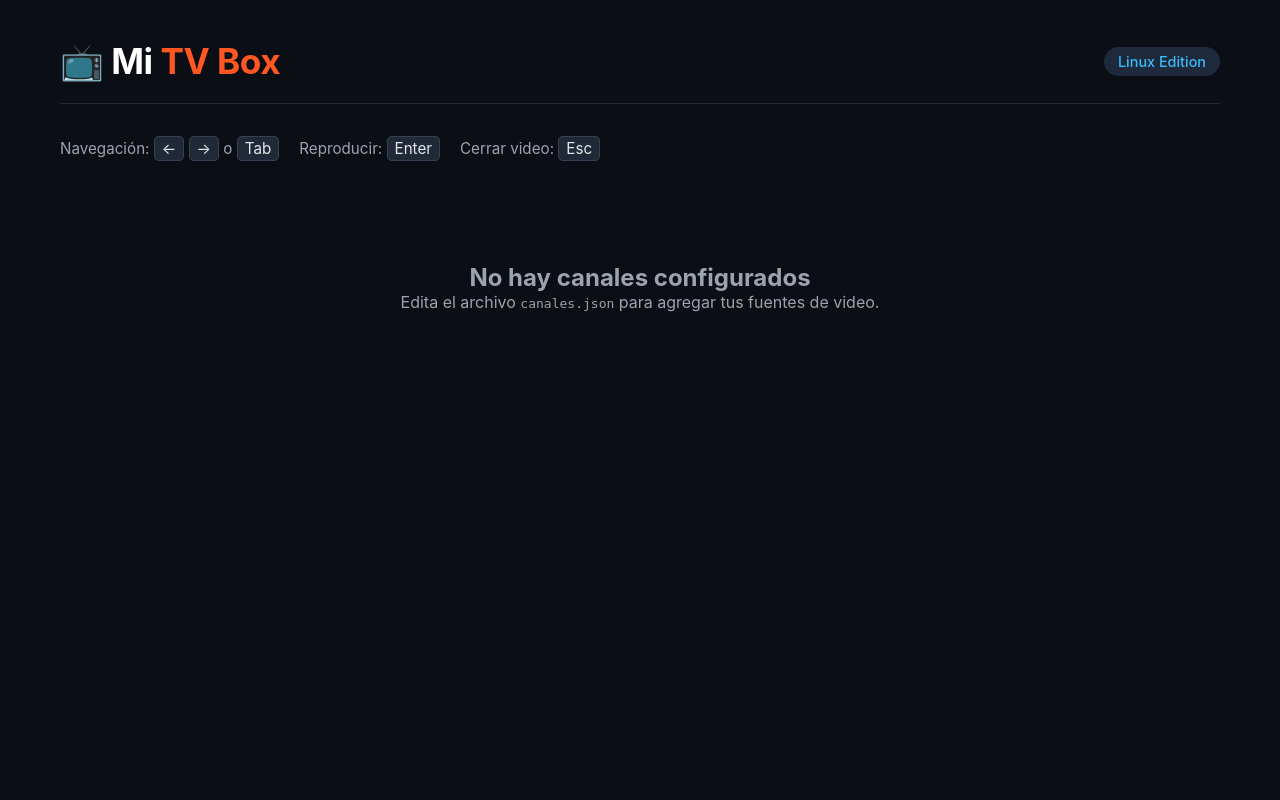
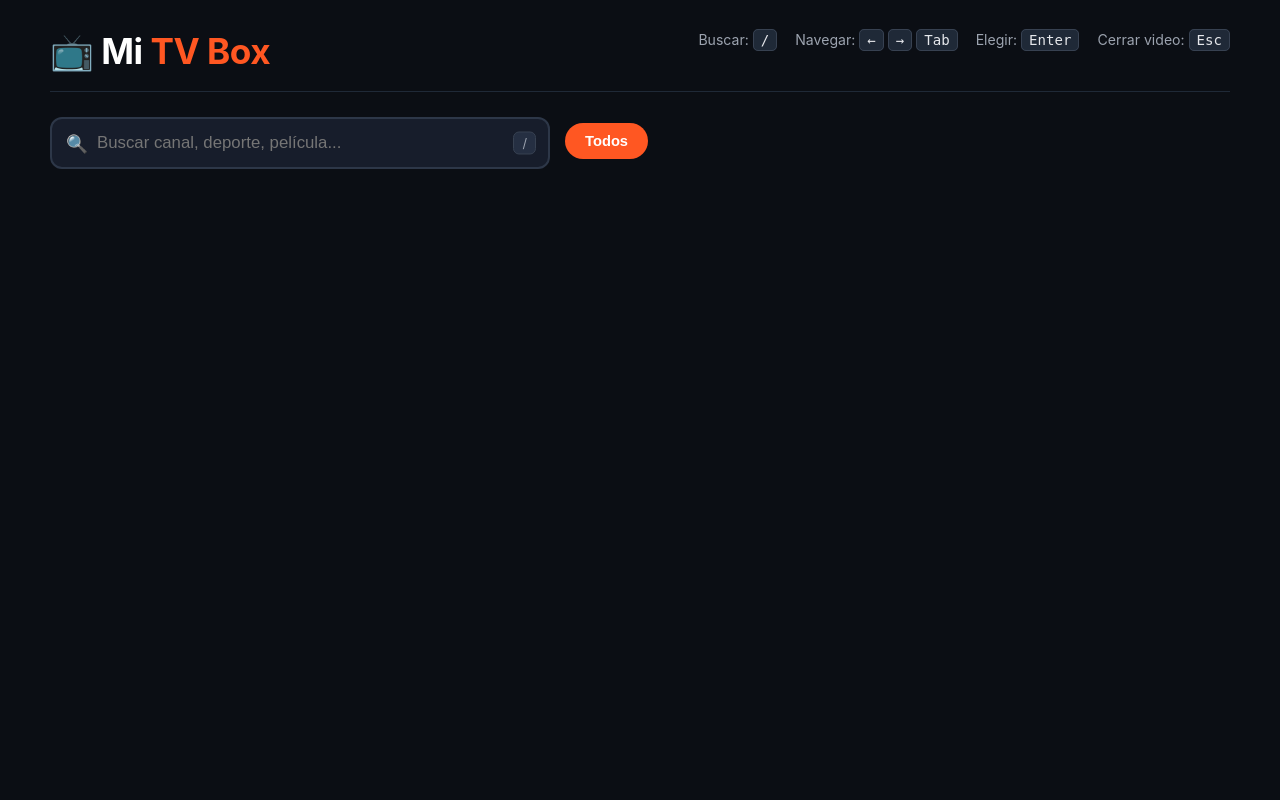
Before and after one commit to gastonkali/tvbox-linux, a Flask app: template templates/index.html in a window 1280 px wide. Run offline with Flask 3, Linux system fonts and the light colour scheme; the template is opened without the code that fills it, so the values that code supplies are empty.

Commit message:
feat: add instant search bar and dynamic category filters

```diff
--- a/templates/index.html
+++ b/templates/index.html
@@ -26,7 +26,7 @@
       background-color: var(--bg-color);
       color: var(--text-main);
       font-family: -apple-system, BlinkMacSystemFont, 'Segoe UI', Roboto, Helvetica, Arial, sans-serif;
-      padding: 40px 60px;
+      padding: 30px 50px;
       min-height: 100vh;
       display: flex;
       flex-direction: column;
@@ -36,15 +36,9 @@
       display: flex;
       justify-content: space-between;
       align-items: center;
-      margin-bottom: 35px;
+      margin-bottom: 25px;
       border-bottom: 1px solid #1f2937;
-      padding-bottom: 20px;
-    }
-
-    .brand {
-      display: flex;
-      align-items: center;
-      gap: 15px;
+      padding-bottom: 18px;
     }
 
     .brand h1 {
@@ -57,21 +51,102 @@
       color: var(--accent);
     }
 
-    .status-badge {
-      background: #1e293b;
-      color: #38bdf8;
-      padding: 6px 14px;
+    /* Barra de búsqueda interactiva */
+    .search-section {
+      display: flex;
+      gap: 15px;
+      align-items: center;
+      margin-bottom: 20px;
+      flex-wrap: wrap;
+    }
+
+    .search-box-wrapper {
+      position: relative;
+      flex: 1;
+      max-width: 500px;
+    }
+
+    .search-box-wrapper input {
+      width: 100%;
+      background: #171d2b;
+      border: 2px solid #2d3748;
+      border-radius: 12px;
+      padding: 14px 45px 14px 45px;
+      color: #fff;
+      font-size: 1.05rem;
+      outline: none;
+      transition: all 0.2s ease;
+    }
+
+    .search-box-wrapper input:focus {
+      border-color: var(--accent);
+      box-shadow: 0 0 15px rgba(255, 87, 34, 0.35);
+      background: #1c2436;
+    }
+
+    .search-icon {
+      position: absolute;
+      left: 16px;
+      top: 50%;
+      transform: translateY(-50%);
+      font-size: 1.1rem;
+      color: var(--text-muted);
+      pointer-events: none;
+    }
+
+    .search-shortcut {
+      position: absolute;
+      right: 14px;
+      top: 50%;
+      transform: translateY(-50%);
+      background: #252f42;
+      border: 1px solid #374151;
+      color: var(--text-muted);
+      font-size: 0.8rem;
+      padding: 3px 8px;
+      border-radius: 6px;
+      pointer-events: none;
+    }
+
+    /* Pestañas de categorías */
+    .categories {
+      display: flex;
+      gap: 10px;
+      overflow-x: auto;
+      padding-bottom: 5px;
+    }
+
+    .cat-btn {
+      background: #171d2b;
+      border: 2px solid transparent;
+      color: #9ca3af;
+      padding: 8px 18px;
       border-radius: 20px;
-      font-size: 0.9rem;
+      cursor: pointer;
+      font-size: 0.92rem;
       font-weight: 500;
+      transition: all 0.2s ease;
+      outline: none;
+    }
+
+    .cat-btn:hover,
+    .cat-btn:focus {
+      color: #fff;
+      border-color: #374151;
+    }
+
+    .cat-btn.active {
+      background: var(--accent);
+      color: #fff;
+      font-weight: 600;
     }
 
     .hint-bar {
       margin-bottom: 25px;
       color: var(--text-muted);
-      font-size: 0.95rem;
+      font-size: 0.88rem;
       display: flex;
-      gap: 20px;
+      gap: 18px;
     }
 
     .hint-bar kbd {
@@ -80,9 +155,9 @@
       padding: 2px 7px;
       border-radius: 5px;
       color: #e5e7eb;
-      font-family: inherit;
     }
 
+    /* Cuadrícula de tarjetas */
     .grid {
       display: grid;
       grid-template-columns: repeat(auto-fill, minmax(280px, 1fr));
@@ -100,9 +175,11 @@
       position: relative;
       display: flex;
       flex-direction: column;
-      transition: transform 0.2s cubic-bezier(0.4, 0, 0.2, 1),
-                  border-color 0.2s cubic-bezier(0.4, 0, 0.2, 1),
-                  box-shadow 0.2s cubic-bezier(0.4, 0, 0.2, 1);
+      transition: transform 0.2s, border-color 0.2s, box-shadow 0.2s;
+    }
+
+    .card.hidden {
+      display: none !important;
     }
 
     .card:hover,
@@ -177,11 +254,12 @@
       line-height: 1.35;
     }
 
-    .empty-state {
+    .no-results {
       grid-column: 1 / -1;
       text-align: center;
       padding: 80px 20px;
       color: var(--text-muted);
+      display: none;
     }
 
     .toast {
@@ -199,6 +277,7 @@
       transition: all 0.3s ease;
       pointer-events: none;
       font-weight: 500;
+      z-index: 999;
     }
 
     .toast.show {
@@ -213,19 +292,38 @@
     <div class="brand">
       <h1>📺 Mi <span>TV Box</span></h1>
     </div>
-    <div class="status-badge">Linux Edition</div>
+    <div class="hint-bar">
+      <span>Buscar: <kbd>/</kbd></span>
+      <span>Navegar: <kbd>←</kbd> <kbd>→</kbd> <kbd>Tab</kbd></span>
+      <span>Elegir: <kbd>Enter</kbd></span>
+      <span>Cerrar video: <kbd>Esc</kbd></span>
+    </div>
   </header>
 
-  <div class="hint-bar">
-    <span>Navegación: <kbd>←</kbd> <kbd>→</kbd> o <kbd>Tab</kbd></span>
-    <span>Reproducir: <kbd>Enter</kbd></span>
-    <span>Cerrar video: <kbd>Esc</kbd></span>
-  </div>
+  <!-- Barra de búsqueda y categorías -->
+  <section class="search-section">
+    <div class="search-box-wrapper">
+      <span class="search-icon">🔍</span>
+      <input type="text" id="searchInput" placeholder="Buscar canal, deporte, película..." autocomplete="off">
+      <span class="search-shortcut">/</span>
+    </div>
 
+    <div class="categories" id="categoriesContainer">
+      <button class="cat-btn active" data-cat="all">Todos</button>
+      <!-- Categorías dinámicas insertadas por JS -->
+    </div>
+  </section>
+
+  <!-- Cuadrícula de canales -->
   <main class="grid" id="grid">
     {% if canales %}
       {% for canal in canales %}
-        <div class="card" tabindex="0" onclick="reproducir({{ canal.id }}, '{{ canal.titulo }}')">
+        <div class="card"
+             tabindex="0"
+             data-id="{{ canal.id }}"
+             data-title="{{ canal.titulo | lower }}"
+             data-category="{{ (canal.categoria or '') | lower }}"
+             onclick="reproducir({{ canal.id }}, '{{ canal.titulo }}')">
           <div class="thumbnail-wrap">
             <span class="badge badge-{{ canal.tipo }}">{{ canal.tipo }}</span>
             {% if canal.categoria %}
@@ -238,17 +336,138 @@
           </div>
         </div>
       {% endfor %}
-    {% else %}
-      <div class="empty-state">
-        <h2>No hay canales configurados</h2>
-        <p>Edita el archivo <code>canales.json</code> para agregar tus fuentes de video.</p>
-      </div>
     {% endif %}
+
+    <div class="no-results" id="noResults">
+      <h2>No se encontraron canales</h2>
+      <p>Intenta con otra palabra clave o limpia el filtro de búsqueda.</p>
+    </div>
   </main>
 
   <div class="toast" id="toast"></div>
 
   <script>
+    const searchInput = document.getElementById('searchInput');
+    const cards = Array.from(document.querySelectorAll('.card'));
+    const noResults = document.getElementById('noResults');
+    const categoriesContainer = document.getElementById('categoriesContainer');
+
+    let activeCategory = 'all';
+    let visibleCards = [...cards];
+    let currentIndex = 0;
+
+    // 1. Extraer categorías únicas dinámicamente desde las tarjetas
+    const uniqueCategories = new Set();
+    cards.forEach(card => {
+      const cat = card.getAttribute('data-category');
+      if (cat && cat.trim() !== '') {
+        uniqueCategories.add(cat.trim());
+      }
+    });
+
+    uniqueCategories.forEach(cat => {
+      const btn = document.createElement('button');
+      btn.className = 'cat-btn';
+      btn.setAttribute('data-cat', cat);
+      btn.innerText = cat.charAt(0).toUpperCase() + cat.slice(1);
+      btn.addEventListener('click', () => {
+        document.querySelectorAll('.cat-btn').forEach(b => b.classList.remove('active'));
+        btn.classList.add('active');
+        activeCategory = cat;
+        filtrar();
+      });
+      categoriesContainer.appendChild(btn);
+    });
+
+    // 2. Filtro en tiempo real (Búsqueda + Categoría)
+    function filtrar() {
+      const query = searchInput.value.toLowerCase().trim();
+      let matches = 0;
+
+      cards.forEach(card => {
+        const title = card.getAttribute('data-title') || '';
+        const cat = card.getAttribute('data-category') || '';
+
+        const matchText = query === '' || title.includes(query) || cat.includes(query);
+        const matchCat = activeCategory === 'all' || cat === activeCategory;
+
+        if (matchText && matchCat) {
+          card.classList.remove('hidden');
+          matches++;
+        } else {
+          card.classList.add('hidden');
+        }
+      });
+
+      visibleCards = cards.filter(c => !c.classList.contains('hidden'));
+      noResults.style.display = matches === 0 ? 'block' : 'none';
+      currentIndex = 0;
+    }
+
+    searchInput.addEventListener('input', filtrar);
+
+    // Botón "Todos"
+    document.querySelector('.cat-btn[data-cat="all"]').addEventListener('click', (e) => {
+      document.querySelectorAll('.cat-btn').forEach(b => b.classList.remove('active'));
+      e.target.classList.add('active');
+      activeCategory = 'all';
+      filtrar();
+    });
+
+    // 3. Control y Atajos de Teclado
+    window.addEventListener('keydown', (e) => {
+      // Presionar '/' enfoca el buscador de inmediato
+      if (e.key === '/' && document.activeElement !== searchInput) {
+        e.preventDefault();
+        searchInput.focus();
+        searchInput.select();
+        return;
+      }
+
+      // Si estamos en el buscador y presionamos Flecha Abajo o Enter
+      if (document.activeElement === searchInput) {
+        if (e.key === 'ArrowDown' || e.key === 'Enter') {
+          e.preventDefault();
+          if (visibleCards.length > 0) {
+            visibleCards[0].focus();
+            currentIndex = 0;
+          }
+        } else if (e.key === 'Escape') {
+          searchInput.value = '';
+          filtrar();
+          searchInput.blur();
+        }
+        return;
+      }
+
+      // Navegación por las tarjetas visibles
+      if (!visibleCards.length) return;
+
+      if (e.key === 'ArrowRight') {
+        e.preventDefault();
+        currentIndex = (currentIndex + 1) % visibleCards.length;
+        visibleCards[currentIndex].focus();
+      } else if (e.key === 'ArrowLeft') {
+        e.preventDefault();
+        currentIndex = (currentIndex - 1 + visibleCards.length) % visibleCards.length;
+        visibleCards[currentIndex].focus();
+      } else if (e.key === 'Enter') {
+        e.preventDefault();
+        visibleCards[currentIndex].click();
+      }
+    });
+
+    // Reproducir canal
+    function reproducir(id, titulo) {
+      showToast('Iniciando: ' + titulo + '...');
+      fetch('/play/' + id, { method: 'POST' })
+        .then(res => res.json())
+        .then(data => {
+          if (data.error) showToast('Error: ' + data.error);
+        })
+        .catch(() => showToast('Error de conexión con el reproductor'));
+    }
+
     function showToast(msg) {
       const toast = document.getElementById('toast');
       toast.innerText = msg;
@@ -256,44 +475,10 @@
       setTimeout(() => toast.classList.remove('show'), 3000);
     }
 
-    function reproducir(id, titulo) {
-      showToast('Iniciando: ' + titulo + '...');
-      fetch('/play/' + id, { method: 'POST' })
-        .then(res => res.json())
-        .then(data => {
-          if (data.error) {
-            showToast('Error: ' + data.error);
-          }
-        })
-        .catch(err => {
-          showToast('Error de conexión');
-        });
-    }
-
-    // Control por teclado (Cruceta de control remoto o flechas)
-    const cards = Array.from(document.querySelectorAll('.card'));
-    let currentIndex = 0;
-
+    // Foco inicial
     if (cards.length > 0) {
       cards[0].focus();
     }
-
-    window.addEventListener('keydown', (e) => {
-      if (!cards.length) return;
-
-      if (e.key === 'ArrowRight') {
-        e.preventDefault();
-        currentIndex = (currentIndex + 1) % cards.length;
-        cards[currentIndex].focus();
-      } else if (e.key === 'ArrowLeft') {
-        e.preventDefault();
-        currentIndex = (currentIndex - 1 + cards.length) % cards.length;
-        cards[currentIndex].focus();
-      } else if (e.key === 'Enter') {
-        e.preventDefault();
-        cards[currentIndex].click();
-      }
-    });
   </script>
 </body>
 </html>
```
